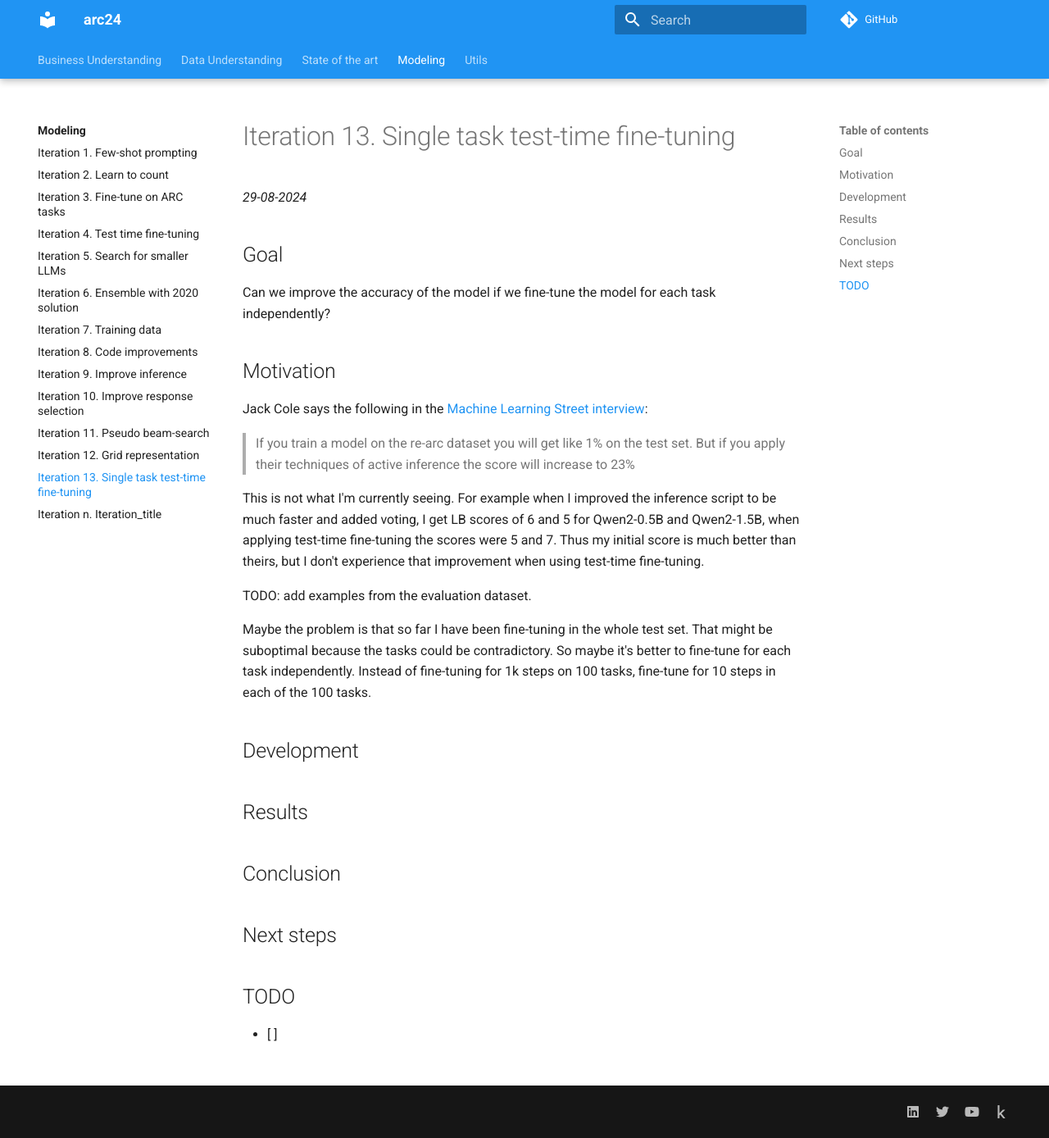
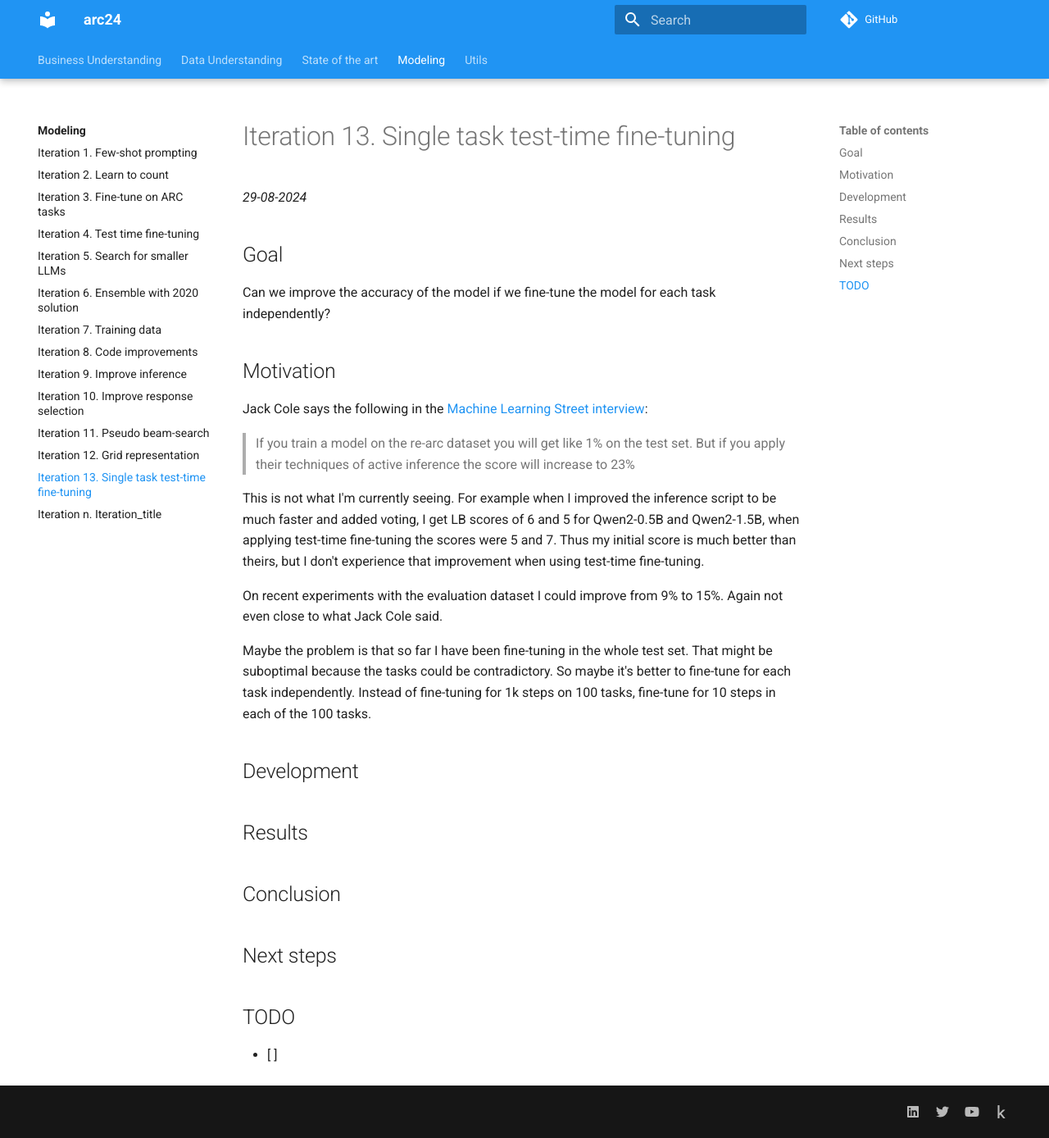
Before and after one commit to zhengjunyao-work/arc24, an MkDocs documentation site: the page built from docs/modeling/Iteration_13_single_task_ttft.md, in a window 1280 px wide and 1388 px high. Shown: the whole window at 82% size. Built offline with MkDocs 1.6.1 and Material for MkDocs 9.7.7, drawn with Linux system fonts in a browser that asks for light colours; comment, search, counter and statistics services are not loaded.

Commit message:
documented previous results

```diff
--- a/docs/modeling/Iteration_13_single_task_ttft.md
+++ b/docs/modeling/Iteration_13_single_task_ttft.md
@@ -18,7 +18,7 @@ faster and added voting, I get LB scores of 6 and 5 for Qwen2-0.5B and Qwen2-1.5
 Thus my initial score is much better than theirs, but I don't experience that improvement when using
 test-time fine-tuning.
 
-TODO: add examples from the evaluation dataset.
+On recent experiments with the evaluation dataset I could improve from 9% to 15%. Again not even close to what Jack Cole said.
 
 Maybe the problem is that so far I have been fine-tuning in the whole test set. That might be suboptimal because
 the tasks could be contradictory. So maybe it's better to fine-tune for each task independently. Instead of fine-tuning for 1k steps on 100 tasks, fine-tune for 10 steps in each of the 100 tasks.
```
